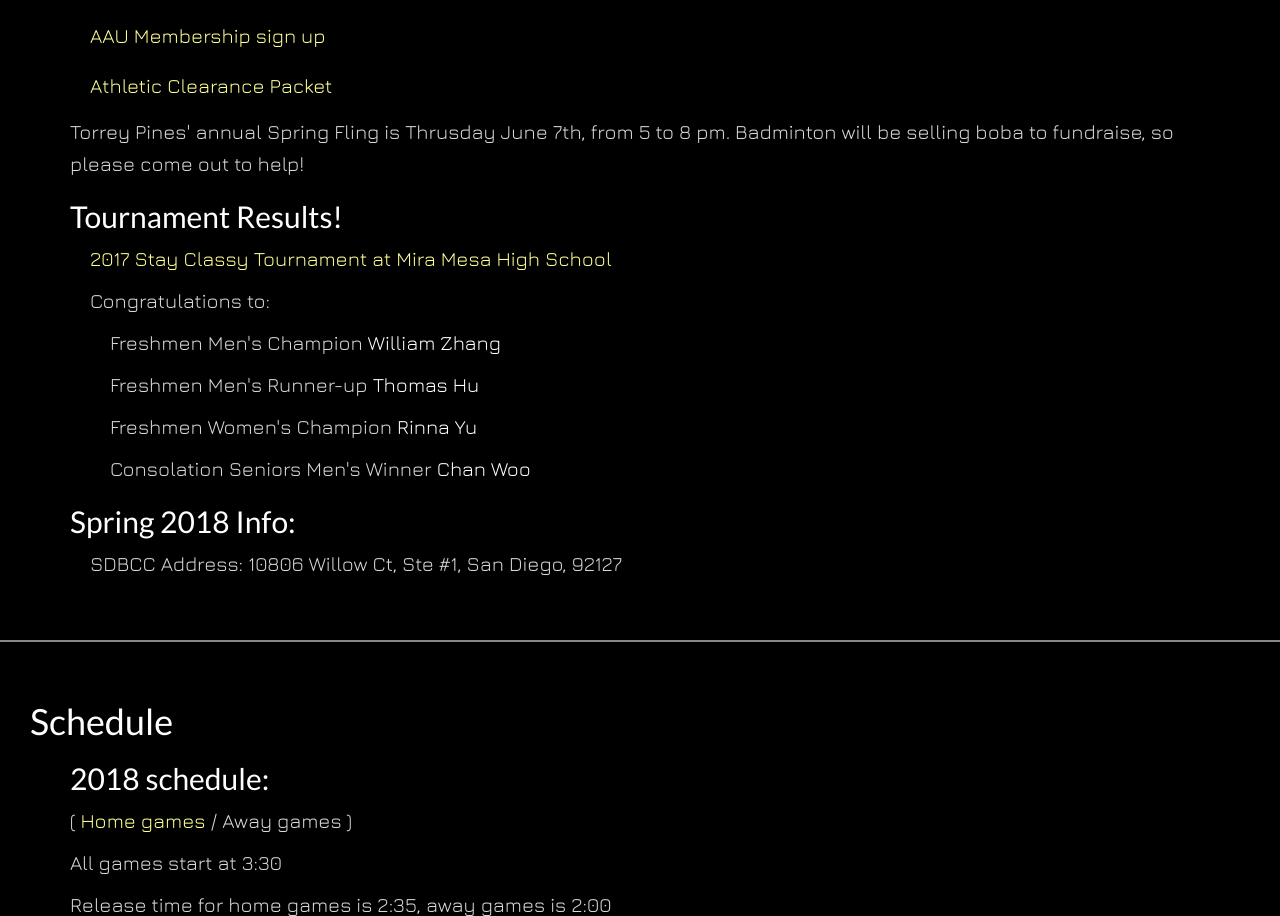
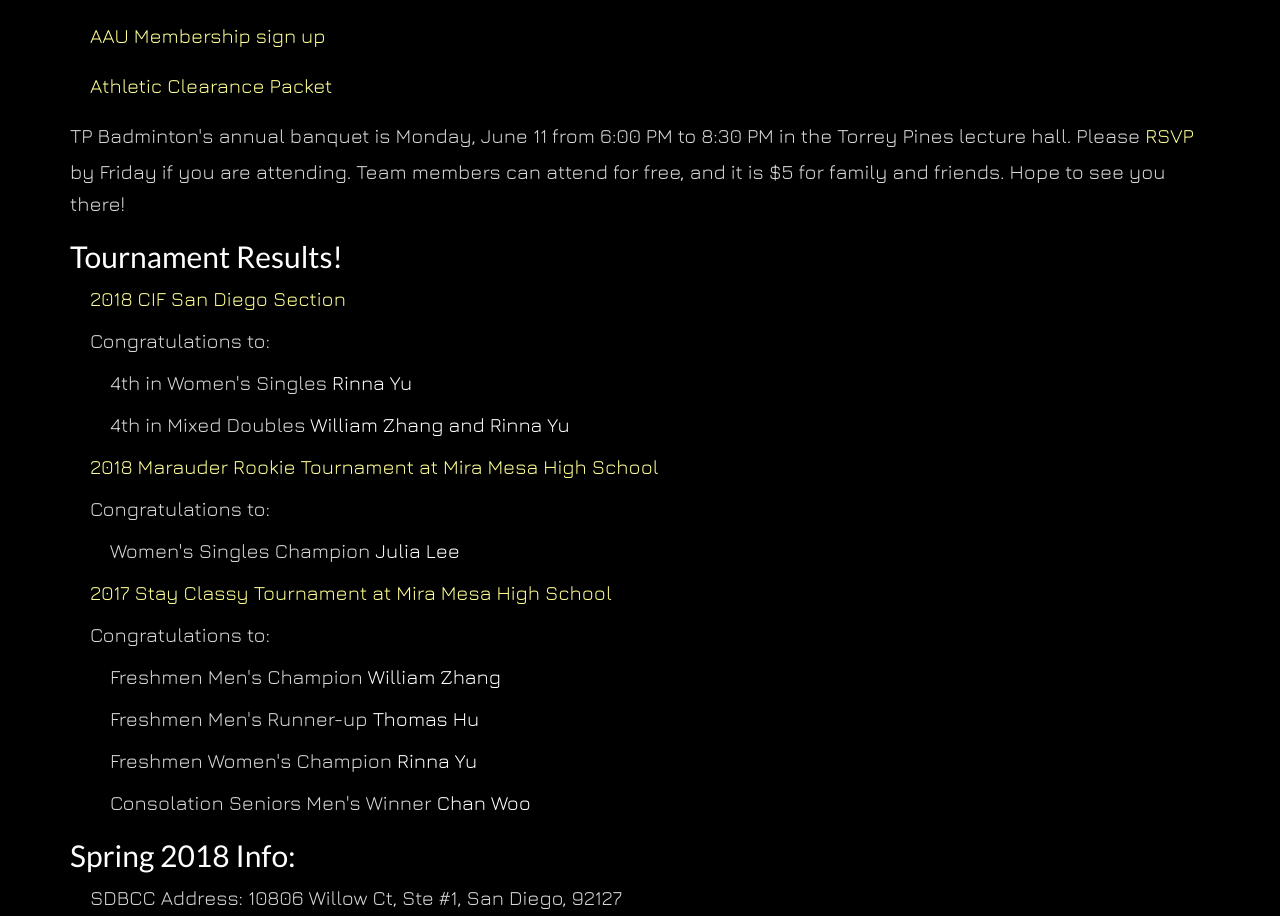
Before and after one commit to martinckong/TPBadminton, a plain HTML site: page index.html in a window 1280 px wide. Shown: the part 1146-2062 px from the top of the page. Drawn offline with nearby package versions, Linux system fonts and the light colour scheme.

Commit message:
updated tournament results, added banquet info

```diff
--- a/index.html
+++ b/index.html
@@ -88,9 +88,20 @@
 					<p><a href="https://play.aausports.org/joinaau/membershipapplication" target="_blank" id="donate">AAU Membership sign up</a></p>
 					<p><a href="https://sites.google.com/a/sduhsd.net/tpathletics/athletic-packet" target="_blank" id="donate">Athletic Clearance Packet</a></p>
 				</div>
-				<p>Torrey Pines' annual Spring Fling is Thrusday June 7th, from 5 to 8 pm. Badminton will be selling boba to fundraise, so please come out to help!</p>
+				<p>TP Badminton's annual banquet is Monday, June 11 from 6:00 PM to 8:30 PM in the Torrey Pines lecture hall. Please <a href="http://evite.me/jGtpcp4utM" target="_blank" id="donate">RSVP</a> by Friday if you are attending. Team members can attend for free, and it is $5 for family and friends. Hope to see you there!</p>
 				<h2>Tournament Results!</h2>
 				<div class="indent">
+					<p><span class="makeyellow">2018 CIF San Diego Section</span></p>
+					<p>Congratulations to:</p>
+					<div class="indent">
+						<p>4th in Women's Singles <span class="makewhite">Rinna Yu</span></p>
+						<p>4th in Mixed Doubles <span class="makewhite">William Zhang and Rinna Yu</span></p>
+					</div>
+					<p><span class="makeyellow">2018 Marauder Rookie Tournament at Mira Mesa High School</span></p>
+					<p>Congratulations to:</p>
+					<div class="indent">
+						<p>Women's Singles Champion <span class="makewhite">Julia Lee</span></p>
+					</div>
 					<p><span class="makeyellow">2017 Stay Classy Tournament at Mira Mesa High School</span></p>
 					<p>Congratulations to:</p>
 					<div class="indent">
```
